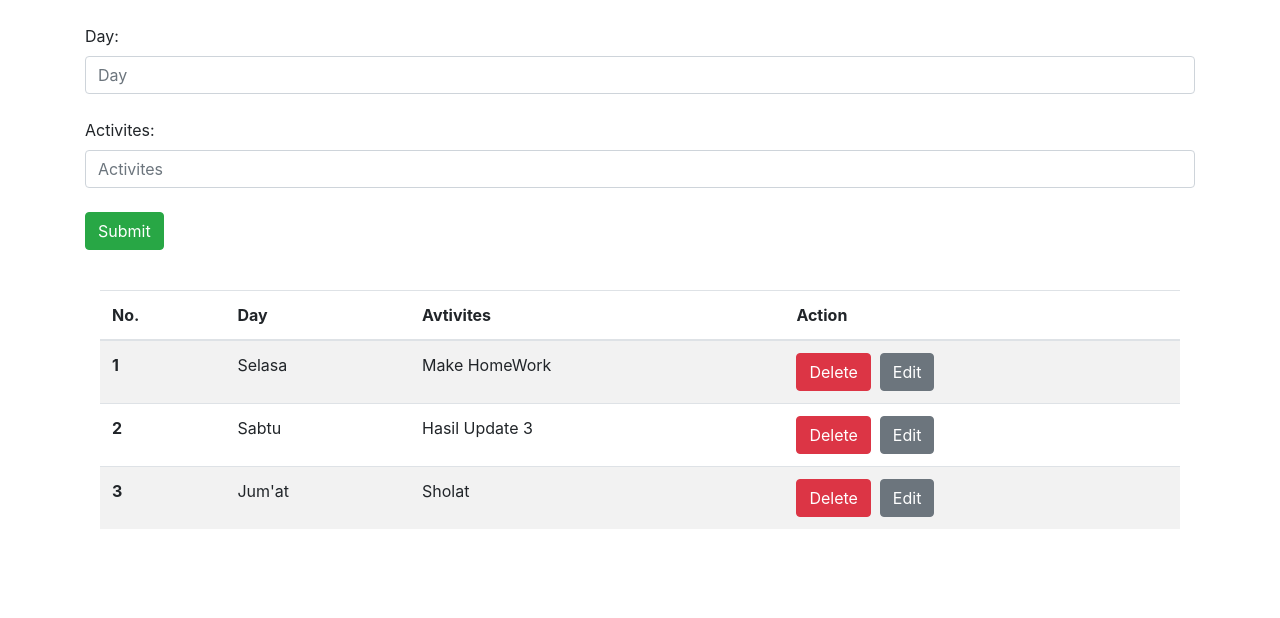
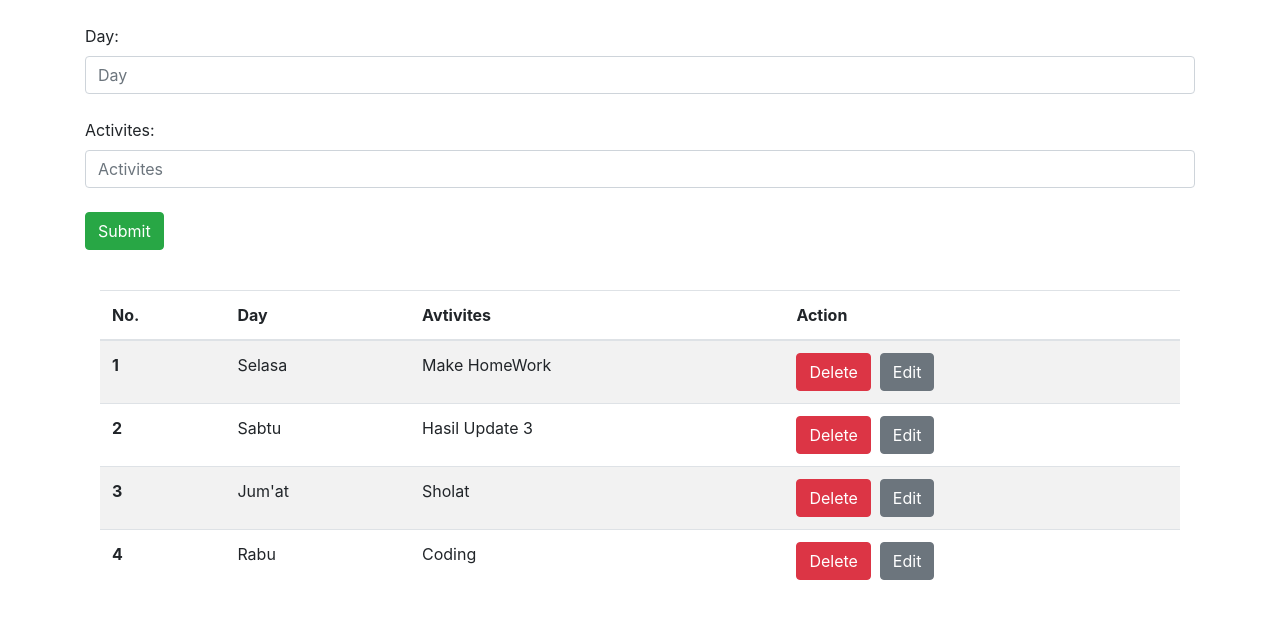
Before and after one commit to fauziapriana29/PK_DAY_14, a React (Create React App) app: page / in a window 1280 px wide. Shown: the top 618 px of the page. Built offline with nearby package versions, Linux system fonts and the light colour scheme; data requests are answered from the project's data file.

Commit message:
try to fix error submit

```diff
--- a/db.json
+++ b/db.json
@@ -14,6 +14,11 @@
       "list": "Jum'at",
       "Activites": "Sholat",
       "id": 4
+    },
+    {
+      "list": "Rabu",
+      "Activites": "Coding",
+      "id": 5
     }
   ]
 }
--- a/src/Components/Form/Form.jsx
+++ b/src/Components/Form/Form.jsx
@@ -5,7 +5,7 @@ import Table from '../Table/Table.jsx'
 
 const Form = () => {
     const [data, setData] = useState([])
-    const [update, setId] = useState({})
+    const [Id, setId] = useState({})
 
     useEffect(() => {
       const getData = () => {
@@ -21,26 +21,28 @@ const Form = () => {
 
      const { handleSubmit, register, setValue, errors } = useForm();
   const onSubmit = (values, e) => {
-    // console.log(update)
-    if (update) {
-          axios.put(`http://localhost:3000/list/${update}`, values).then((respone) => {
-            console.log('berhasil update')
-          });
+    // console.log(Id)
+    if (Id == setId) {
+      console.log('put')
+      // axios.put(`http://localhost:3000/list/${Id}`, values).then((respone) => {
+      //   console.log('berhasil update')
+      // });
 
-    }else {
-      axios
-        .post("http://localhost:3000/list", values)
-        .then((respone) => {
-          // console.log('data masuk', respone.data)
-          setData([...data, respone.data]);
-        })
-        .catch((errors) => {
-          // console.log('post error')
-        });
+    } else {
+      console.log('post')
+      //   axios
+      //     .post("http://localhost:3000/list", values)
+      //     .then((respone) => {
+      //       // console.log('data masuk', respone.data)
+      //       setData([...data, respone.data]);
+      //     })
+      //     .catch((errors) => {
+      //       // console.log('post error')
+      //     });
+      // }
+      e.target.reset();
     }
-       e.target.reset();
   }
-
     ;
 
   const onRemove = (id) => {
```
